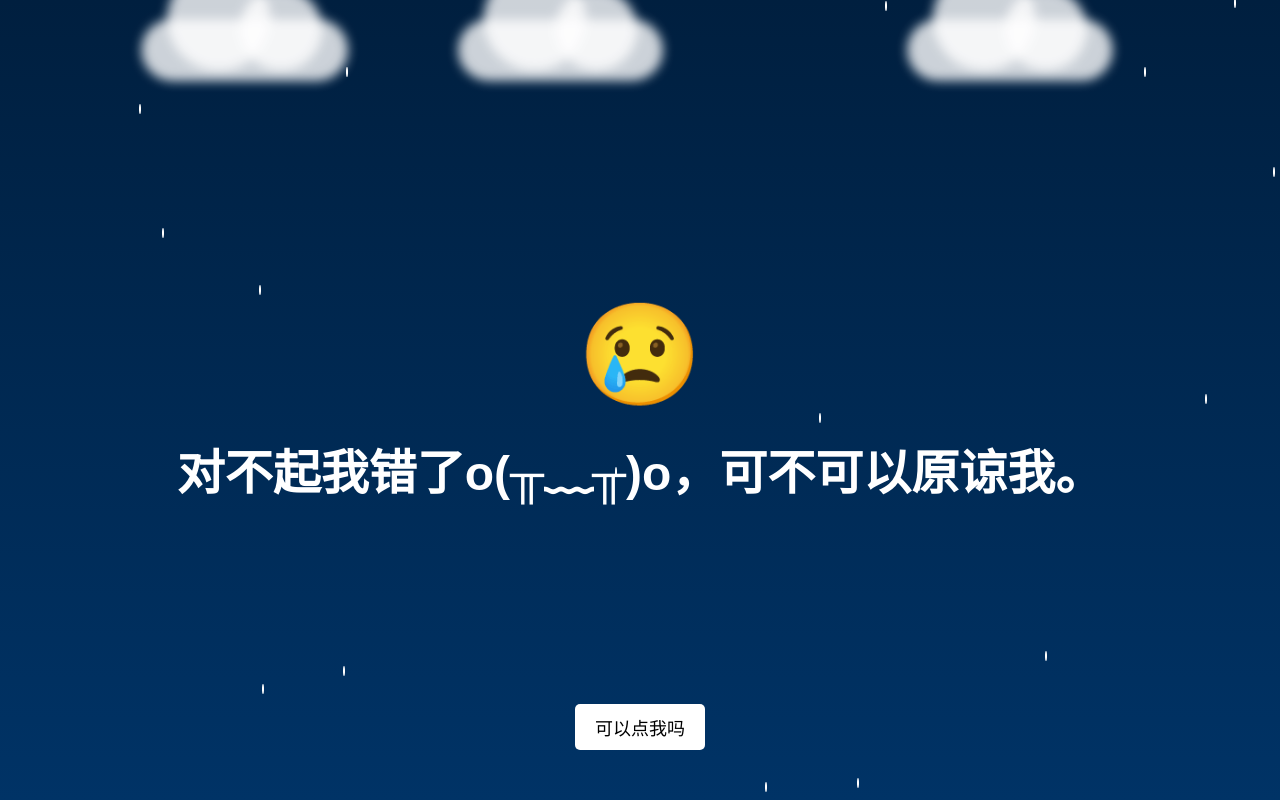
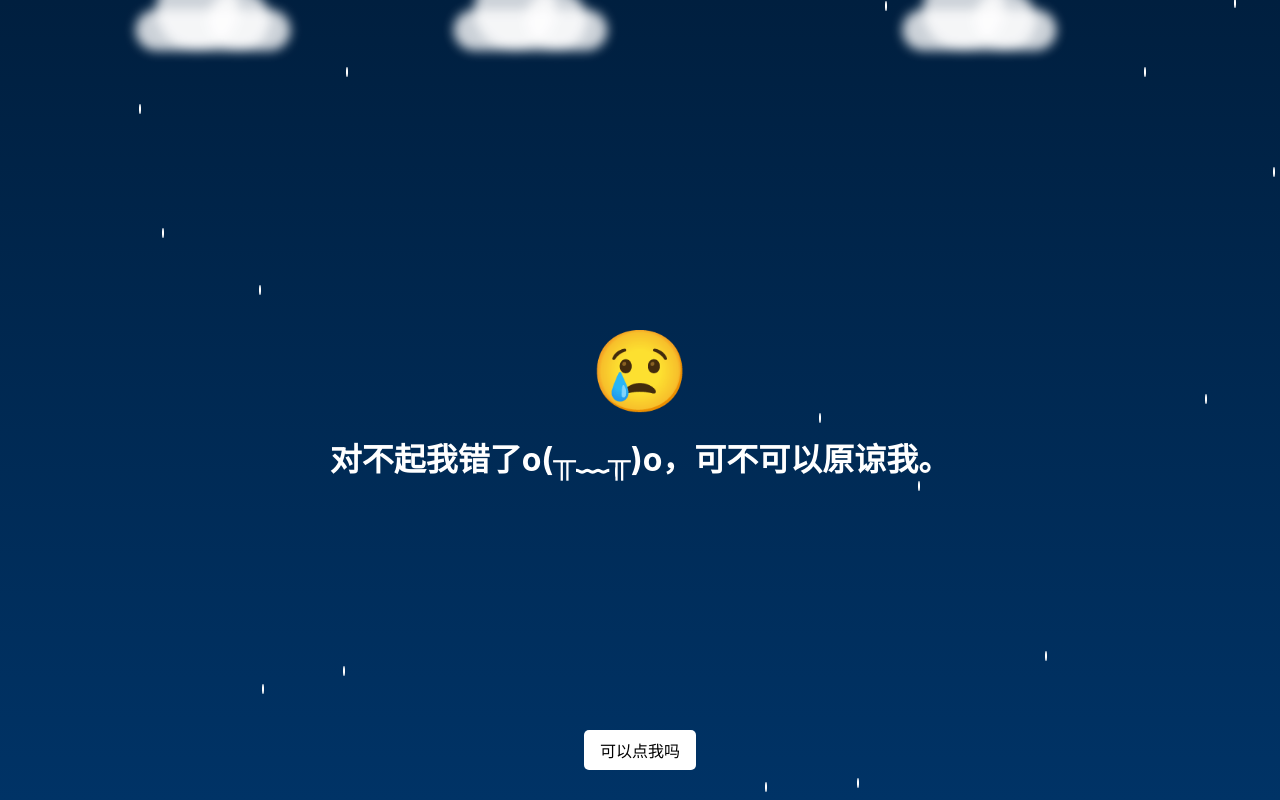
Before and after one commit to SYHGARY/sorry, a plain HTML site: page index.html in a window 1280 px wide. Drawn offline with Linux system fonts and the light colour scheme.

Commit message:
Update index.html

```diff
--- a/index.html
+++ b/index.html
@@ -3,7 +3,7 @@
 
 <head>
     <meta charset="UTF-8">
-    <meta name="viewport" content="width=device-width, initial-scale=1.0">
+    <meta name="viewport" content="width=device-width, initial-scale=1.0, maximum-scale=1.0, user-scalable=no">
     <title>请求原谅</title>
     <style>
         body {
@@ -13,13 +13,13 @@
             min-height: 100vh;
             margin: 0;
             background: linear-gradient(to bottom, #001f3f, #003366);
-            font-family: Arial, sans-serif;
+            font-family: -apple-system, BlinkMacSystemFont, "Segoe UI", Roboto, Oxygen, Ubuntu, Cantarell, "Open Sans", "Helvetica Neue", sans-serif;
             position: relative;
             overflow: hidden;
         }
 
         h1 {
-            font-size: 48px;
+            font-size: 32px;
             color: white;
             text-align: center;
             display: flex;
@@ -29,8 +29,8 @@
         }
 
        .crying-emoji {
-            font-size: 100px;
-            margin-bottom: 20px;
+            font-size: 80px;
+            margin-bottom: 15px;
         }
 
         /* 定义眼泪样式和动画 */
@@ -55,9 +55,9 @@
         /* 定义乌云样式 */
        .cloud {
             position: absolute;
-            top: 20px;
-            width: 200px;
-            height: 60px;
+            top: 10px;
+            width: 150px;
+            height: 40px;
             background: rgba(255, 255, 255, 0.8);
             border-radius: 50px;
             filter: blur(5px);
@@ -73,17 +73,17 @@
         }
 
        .cloud::before {
-            width: 100px;
-            height: 100px;
-            top: -50px;
-            left: 25px;
+            width: 80px;
+            height: 80px;
+            top: -40px;
+            left: 20px;
         }
 
        .cloud::after {
-            width: 80px;
-            height: 80px;
-            top: -30px;
-            right: 25px;
+            width: 60px;
+            height: 60px;
+            top: -20px;
+            right: 20px;
         }
 
        .cloud1 {
@@ -109,16 +109,16 @@
                 transform: translateX(0) scale(1);
             }
             100% {
-                transform: translateX(50px) scale(1.1);
+                transform: translateX(30px) scale(1.1);
             }
         }
 
         /* 按钮样式 */
         button {
             position: absolute;
-            bottom: 50px;
-            padding: 10px 20px;
-            font-size: 18px;
+            bottom: 30px;
+            padding: 8px 16px;
+            font-size: 16px;
             border: none;
             border-radius: 5px;
             background-color: #fff;
@@ -130,11 +130,11 @@
        .message {
             display: none;
             position: absolute;
-            bottom: 120px;
-            padding: 10px;
+            bottom: 80px;
+            padding: 8px;
             background-color: rgba(255, 255, 255, 0.8);
             border-radius: 5px;
-            font-size: 16px;
+            font-size: 14px;
             z-index: 1;
         }
     </style>
@@ -156,7 +156,7 @@
             const tear = document.createElement('div');
             tear.classList.add('tear');
             tear.style.left = Math.random() * window.innerWidth + 'px';
-            tear.style.animationDuration = Math.random() * 3 + 2 + 's';
+            tear.style.animationDuration = Math.random() * 3 + 2 +'s';
             document.body.appendChild(tear);
             setTimeout(() => {
                 tear.remove();
```
